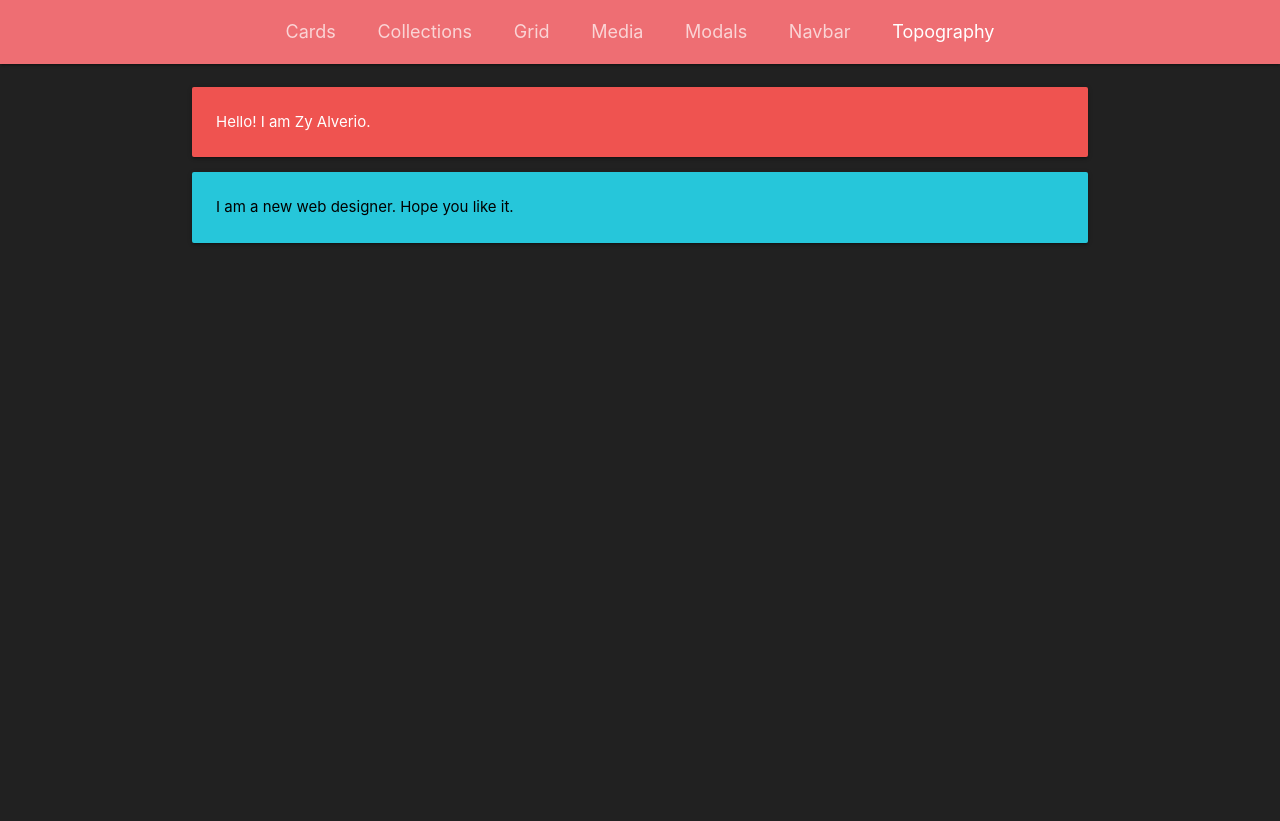
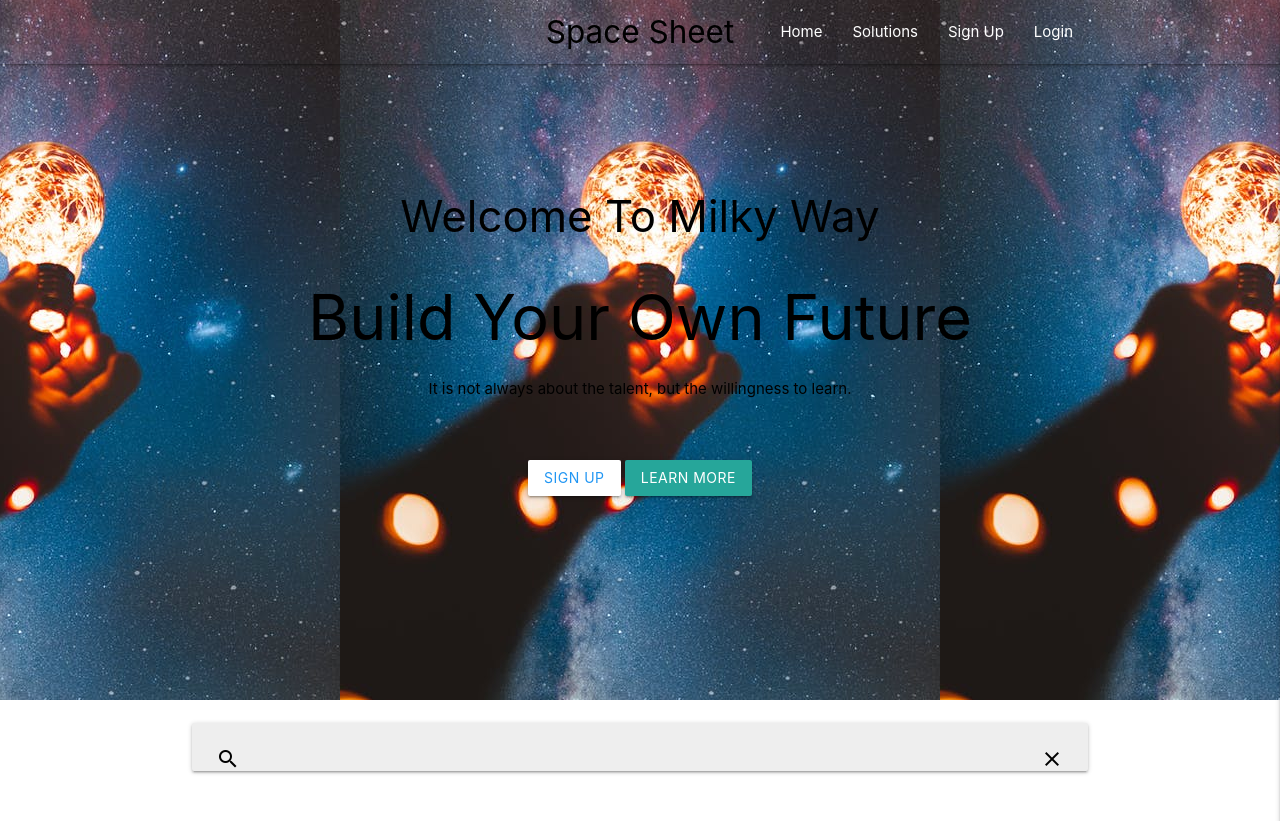
Before and after one commit to zyalverio/Creative-Web-Design-Final-Project, a plain HTML site: page index.html in a window 1280 px wide. Before the commit the page ends 800 px from the top, so only its background shows below. Drawn offline with nearby package versions, Linux system fonts and the light colour scheme.

Commit message:
Add files via upload

```diff
--- a/index.html
+++ b/index.html
@@ -1,48 +1,102 @@
 <!DOCTYPE html>
-<html lang="en">
+<html long="en">
 <head>
-    <meta charset="UTF-8">
+    <meta charset="UFT-8">
     <meta http-equiv="X-UA-Compatible" content="IE=edge">
     <meta name="viewport" content="width=device-width, initial-scale=1.0">
-    <!--Material icons-->
-    <link href="https://fonts.googleapis.com/icon?family=Material+Icons" rel="stylesheet">
-
+    <!-- Material Icons-->
+    <link href="https://fonts.googleapis.com/icon?family=Material+Icons"
+    rel="stylesheet">
     <!-- Compiled and minified CSS -->
     <link rel="stylesheet" href="https://cdnjs.cloudflare.com/ajax/libs/materialize/1.0.0/css/materialize.min.css">
+    <!-- Custom CSS-->
+    <link rel="stylesheet" href="style.css">
+    <title>Personal Site</title>
 
-    <title>Creative Web Design</title>
 </head>
-<body class="grey darken-4 grey-text text-lighten-2">
-    <!--Breadcrumbs-->
-    <nav>
-        <div class="nav-wrapper">
-          <div class="col s12 center">
-            <a href="cards.html" target="_blank" class="breadcrumb">Cards</a>
-            <a href="collections.html" target="_blank" class="breadcrumb">Collections</a>
-            <a href="grid.html" target="_blank" class="breadcrumb">Grid</a>
-            <a href="media.html" target="_blank" class="breadcrumb">Media</a>
-            <a href="modals.html" target="_blank" class="breadcrumb">Modals</a>
-            <a href="navbar.html" target="_blank" class="breadcrumb">Navbar</a>
-            <a href="topography.html" target="_blank" class="breadcrumb">Topography</a>
-          </div>
+<body>
+
+    <!-- Header-->
+    <header class="main-header">
+    <nav class="transparent">
+        <div class="container">
+            <div class="nav-wrapper">
+            <a href="" class="brand-logo center black-text">Space Sheet</a>
+            <a href="#" data-target="slide-out" class="sidenav-trigger">
+                <i class="material-icons">menu</i>
+            </a>
+            <ul class="right hide-on-med-and-down">
+                <li class="active">
+                <a href="index.html">Home</a>
+            </li>
+            <li>
+                <a href="solutions.html">Solutions</a>
+            </li>
+            <li>
+                <a href="signup.html">Sign Up</a>
+            </li>
+            <li>
+                <a href="login.html">Login</a>
+                </li>
+            </ul>
         </div>
-      </nav>
+    </div>
+</nav>
 
-      <div class="container">
-        <!--Basic Cards-->
-        <h4><card-panel></card-panel></h4>
-        <div class="h4 card-panel red lighten-1 white-text">
-            Hello! I am Zy Alverio.
+    <!-- Showcase-->
+    <div class="showcase container">
+        <div class="row">
+            <div class="col s12 m10 offset-m1 center">
+                <h3 class="black-text">Welcome To Milky Way</h3>
+                <h1 class="black-text">Build Your Own Future</h1>
+                <p class="black-text">It is not always about the talent, but the willingness to learn. </p>
+                <br><br>
+                <a href="" class="btn btn-medium white blue-text">Sign Up</a>
+                <a href="" class="btn btn-medium deep-blue white-text">Learn More</a>
+            </div>
         </div>
-        <div class="h4 card-panel cyan lighten-1 black-text">
-            I am a new web designer. Hope you like it.
+    </div>
+</header>
+
+    <!-- Sidenav-->
+    <ul id="slide-out" class="sidenav">
+    <li class="active">
+        <a href="index.html">Home</a>
+    </li>
+    <li>
+        <a href="solutions.html">Solutions</a>
+    </li>
+    <li>
+        <a href="signup.html">Sign Up</a>
+    </li>
+    </ul>
+
+    <!-- Section Icon Boxes-->
+    <section class="section section-icons center">
+    <div class="container">
+        <div class="row">
+            <col class="s12 m4">
+            <div class="card-panel grey lighten-3 black-text">
+                <i class="material-icons left">search</i>
+                <i class="material-icons right">clear</i>
+            </div>
         </div>
-      </div>
+    </div>
+    </section>
 
-      <br>
+   <!-- Jquery CDN-->
+   <script src="https://code.jquery.com/jquery-3.6.3.min.js"
+   integrity="sha256-pvPw+upLPUjgMXY0G+8O0xUf+/Im1MZjXxxgOcBQBXU="
+   crossorigin="anonymous"></script>
 
-      <!-- Compiled and minified JavaScript -->
-    <script src="https://cdnjs.cloudflare.com/ajax/libs/materialize/1.0.0/js/materialize.min.js"></script>
-
-</body>
-</html>
+   <!-- Compiled and minified JavaScript -->
+   <script src="https://cdnjs.cloudflare.com/ajax/libs/materialize/1.0.0/js/materialize.min.js"></script>
+   <script>
+    $(document).ready(function(){
+    $('.sidenav').sidenav({
+        edge: 'right',
+        inDuration: 550,
+        outDuration: 550
+    });
+  });
+   </script>
```
